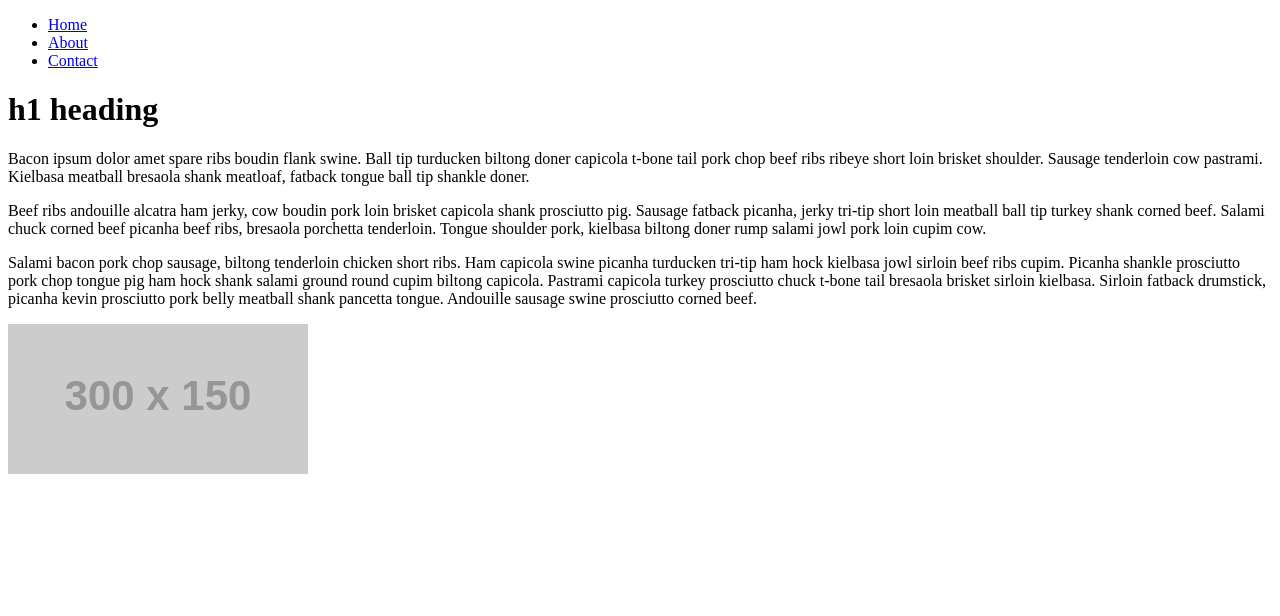
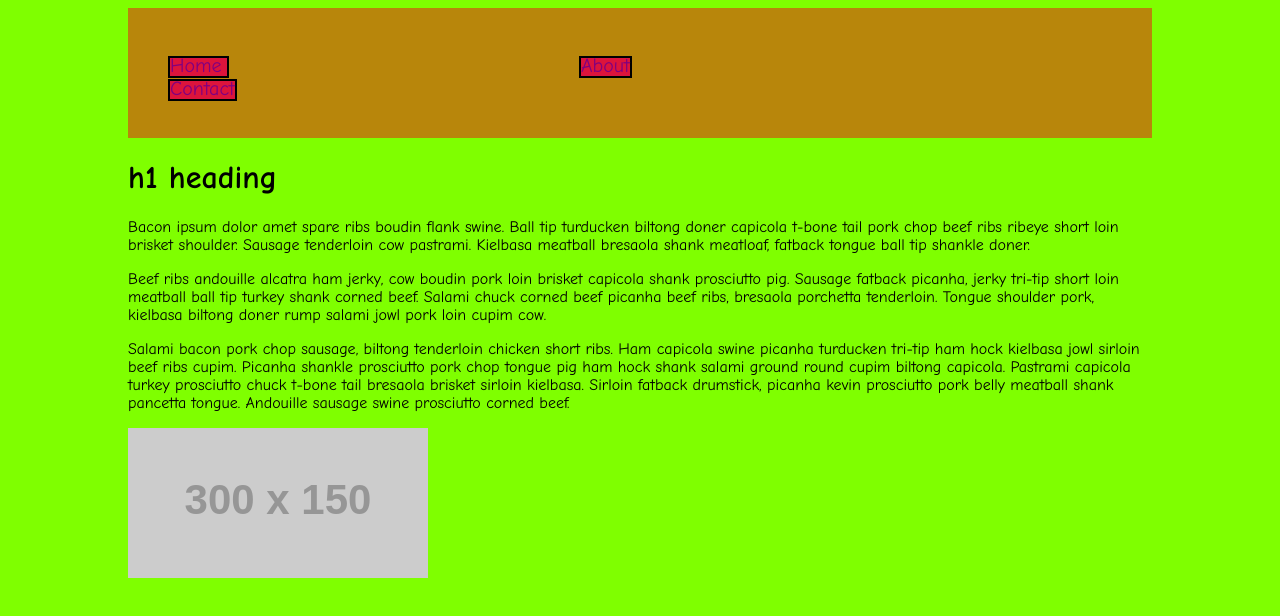
Before and after one commit to Andrewday40/simple_page, a website: page public/html/index.html in a window 1280 px wide. Drawn offline with Linux system fonts and the light colour scheme; files that its build step writes are made by us from their sources; placeholder pictures from the web are drawn by us.

Commit message:
added in css elements and a css document

```diff
--- a/index.js
+++ b/index.js
@@ -2,6 +2,7 @@ var express = require('express');
 var server = express();
 var bodyParser = require('body-parser');
 
+server.use(express.static(__dirname+'/public'));
 server.use(bodyParser.json());
 server.use(bodyParser.urlencoded({extended: true}));
 
--- /dev/null
+++ b/public/css/main.css
@@ -0,0 +1,35 @@
+html {
+  background-color: chartreuse;
+  font-family: Comic Sans MS, cursive, serif;
+}
+
+body {
+  margin-left: 10%;
+  margin-right: 10%;
+}
+
+div#navigation {
+  width: 100%;
+  height: 100px;
+  background-color: darkgoldenrod;
+  padding-top: 30px;
+}
+
+div#navigation li {
+  list-style: none;
+  display: inline;
+  margin-right: 350px;
+}
+
+#navigation li a{
+  text-decoration: none;
+  color: purple;
+  font-size: 20px;
+}
+
+.btn {
+  width: 100px;
+  height: 70px;
+  background-color: crimson;
+  border: 2px solid black;
+}
--- a/public/html/index.html
+++ b/public/html/index.html
@@ -2,17 +2,18 @@
 <html>
   <head>
     <title>Simple Page</title>
+    <link rel="stylesheet" href="./css/main.css">
   </head>
   <body>
-    <div>
+    <div id='navigation'>
       <ul>
-        <li>
+        <li class='btn'>
           <a href="/">Home</a>
         </li>
-        <li>
+        <li class='btn'>
           <a href="/about">About</a>
         </li>
-        <li>
+        <li class='btn'>
           <a href="/contact">Contact</a>
         </li>
       </ul>
```
Also changed, not shown: public/html/about.html (+2 -2 lines).
